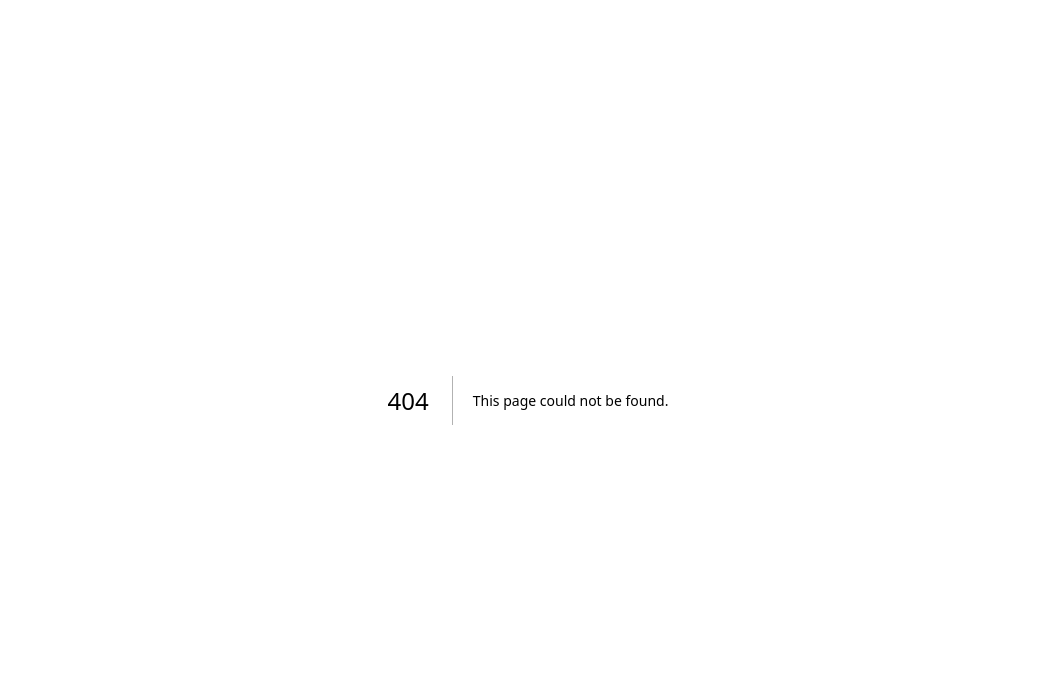
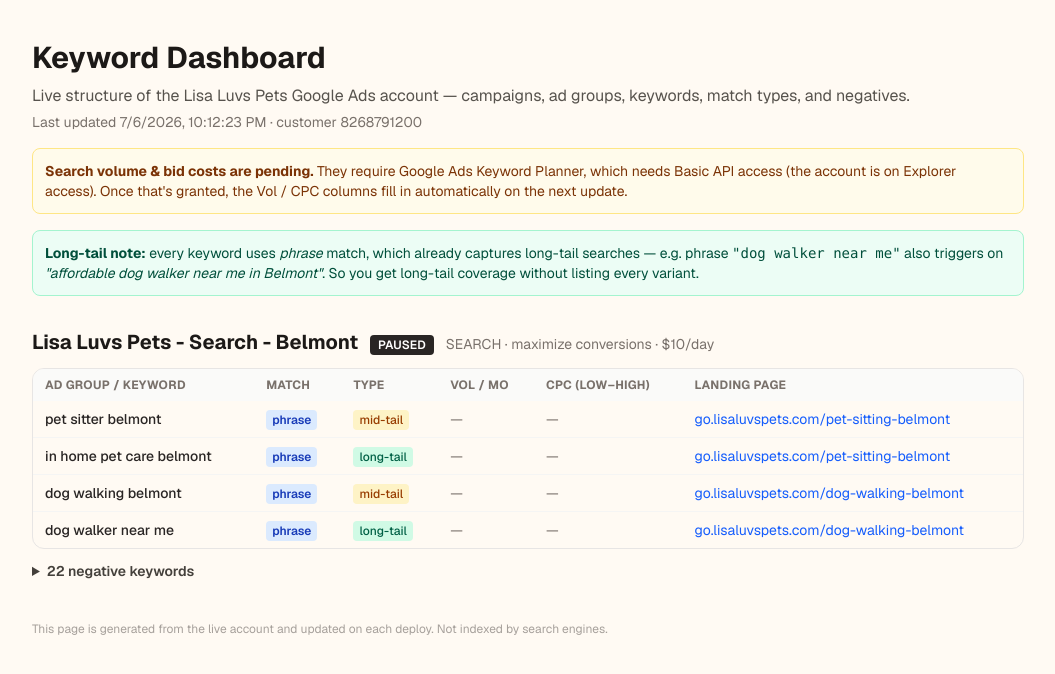
Before and after one commit to mrhits777/lisaluvspets-landing, a Next.js app: page /keywords in a window 1280 px wide. Before the commit this address had no page. Shown: the top 674 px of the page, without its empty margins (112-1167 px from the left). Built offline with nearby package versions, Linux system fonts and the light colour scheme.

Commit message:
Add /keywords dashboard (campaign structure, match types, negatives; vol/CPC pending Basic access)

```diff
--- /dev/null
+++ b/src/app/keywords/page.tsx
@@ -0,0 +1,119 @@
+import type { Metadata } from "next";
+import data from "@/data/campaigns.json";
+
+export const metadata: Metadata = {
+  title: "Keyword Dashboard · Lisa Luvs Pets",
+  robots: { index: false, follow: false },
+};
+
+function Match({ m }: { m: string }) {
+  const c =
+    m === "PHRASE" ? "bg-blue-100 text-blue-800"
+    : m === "EXACT" ? "bg-purple-100 text-purple-800"
+    : "bg-stone-200 text-stone-700";
+  return <span className={`rounded px-1.5 py-0.5 text-xs font-semibold ${c}`}>{m.toLowerCase()}</span>;
+}
+
+function Tail({ words }: { words: number }) {
+  const [label, c] =
+    words >= 4 ? ["long-tail", "bg-emerald-100 text-emerald-800"]
+    : words === 3 ? ["mid-tail", "bg-amber-100 text-amber-800"]
+    : ["short", "bg-stone-200 text-stone-600"];
+  return <span className={`rounded px-1.5 py-0.5 text-xs font-medium ${c}`}>{label}</span>;
+}
+
+const money = (v: number | null) => (v == null ? "—" : `$${v.toFixed(2)}`);
+
+export default function KeywordDashboard() {
+  return (
+    <main className="mx-auto max-w-5xl px-4 py-10">
+      <h1 className="text-3xl font-bold text-stone-900">Keyword Dashboard</h1>
+      <p className="mt-2 text-stone-600">
+        Live structure of the Lisa Luvs Pets Google Ads account — campaigns, ad groups, keywords,
+        match types, and negatives.
+      </p>
+      <p className="mt-1 text-sm text-stone-500">
+        Last updated {new Date(data.generated).toLocaleString()} · customer {data.customer_id}
+      </p>
+
+      {!data.keyword_planner_available && (
+        <div className="mt-4 rounded-lg border border-amber-200 bg-amber-50 p-3 text-sm text-amber-900">
+          <strong>Search volume &amp; bid costs are pending.</strong> They require Google Ads Keyword
+          Planner, which needs Basic API access (the account is on Explorer access). Once that&apos;s
+          granted, the Vol / CPC columns fill in automatically on the next update.
+        </div>
+      )}
+
+      <div className="mt-4 rounded-lg border border-emerald-200 bg-emerald-50 p-3 text-sm text-emerald-900">
+        <strong>Long-tail note:</strong> every keyword uses <em>phrase</em> match, which already
+        captures long-tail searches — e.g. phrase <code>&quot;dog walker near me&quot;</code> also
+        triggers on <em>&quot;affordable dog walker near me in Belmont&quot;</em>. So you get long-tail
+        coverage without listing every variant.
+      </div>
+
+      {data.campaigns.map((c) => (
+        <section key={c.id} className="mt-8">
+          <div className="flex flex-wrap items-baseline gap-x-3 gap-y-1">
+            <h2 className="text-xl font-bold text-stone-900">{c.name}</h2>
+            <span className="rounded bg-stone-800 px-2 py-0.5 text-xs font-semibold text-white">{c.status}</span>
+            <span className="text-sm text-stone-500">
+              {c.channel} · {c.bidding.replaceAll("_", " ").toLowerCase()} · ${c.daily_budget.toFixed(0)}/day
+            </span>
+          </div>
+
+          <div className="mt-3 overflow-x-auto rounded-xl border border-stone-200">
+            <table className="w-full text-left text-sm">
+              <thead className="bg-stone-50 text-xs uppercase tracking-wide text-stone-500">
+                <tr>
+                  <th className="px-3 py-2">Ad group / keyword</th>
+                  <th className="px-3 py-2">Match</th>
+                  <th className="px-3 py-2">Type</th>
+                  <th className="px-3 py-2">Vol / mo</th>
+                  <th className="px-3 py-2">CPC (low–high)</th>
+                  <th className="px-3 py-2">Landing page</th>
+                </tr>
+              </thead>
+              <tbody className="divide-y divide-stone-100">
+                {c.ad_groups.map((ag) =>
+                  ag.keywords.map((k) => (
+                    <tr key={ag.name + k.text}>
+                      <td className="px-3 py-2 font-medium text-stone-800">{k.text}</td>
+                      <td className="px-3 py-2"><Match m={k.match} /></td>
+                      <td className="px-3 py-2"><Tail words={k.words} /></td>
+                      <td className="px-3 py-2 text-stone-500">{k.volume ?? "—"}</td>
+                      <td className="px-3 py-2 text-stone-500">
+                        {k.cpc_low == null ? "—" : `${money(k.cpc_low)}–${money(k.cpc_high)}`}
+                      </td>
+                      <td className="px-3 py-2">
+                        <a href={ag.final_url} className="text-blue-600 hover:underline">
+                          {ag.final_url.replace("https://", "")}
+                        </a>
+                      </td>
+                    </tr>
+                  )),
+                )}
+              </tbody>
+            </table>
+          </div>
+
+          <details className="mt-3">
+            <summary className="cursor-pointer text-sm font-semibold text-stone-700">
+              {c.negatives.length} negative keywords
+            </summary>
+            <div className="mt-2 flex flex-wrap gap-1.5">
+              {c.negatives.map((n) => (
+                <span key={n.text} className="rounded bg-red-50 px-2 py-0.5 text-xs text-red-700 ring-1 ring-red-100">
+                  {n.text} <span className="opacity-60">{n.match.toLowerCase()}</span>
+                </span>
+              ))}
+            </div>
+          </details>
+        </section>
+      ))}
+
+      <p className="mt-10 text-xs text-stone-400">
+        This page is generated from the live account and updated on each deploy. Not indexed by search engines.
+      </p>
+    </main>
+  );
+}
--- /dev/null
+++ b/src/data/campaigns.json
@@ -0,0 +1,171 @@
+{
+  "generated": "2026-07-06T22:12:23+00:00",
+  "customer_id": "8268791200",
+  "keyword_planner_available": false,
+  "campaigns": [
+    {
+      "id": "24002301006",
+      "name": "Lisa Luvs Pets - Search - Belmont",
+      "status": "PAUSED",
+      "channel": "SEARCH",
+      "bidding": "MAXIMIZE_CONVERSIONS",
+      "daily_budget": 10.0,
+      "ad_groups": [
+        {
+          "name": "pet sitter belmont",
+          "status": "PAUSED",
+          "final_url": "https://go.lisaluvspets.com/pet-sitting-belmont",
+          "keywords": [
+            {
+              "text": "pet sitter belmont",
+              "match": "PHRASE",
+              "words": 3,
+              "status": "ENABLED",
+              "volume": null,
+              "cpc_low": null,
+              "cpc_high": null
+            }
+          ]
+        },
+        {
+          "name": "in home pet care belmont",
+          "status": "PAUSED",
+          "final_url": "https://go.lisaluvspets.com/pet-sitting-belmont",
+          "keywords": [
+            {
+              "text": "in home pet care belmont",
+              "match": "PHRASE",
+              "words": 5,
+              "status": "ENABLED",
+              "volume": null,
+              "cpc_low": null,
+              "cpc_high": null
+            }
+          ]
+        },
+        {
+          "name": "dog walking belmont",
+          "status": "PAUSED",
+          "final_url": "https://go.lisaluvspets.com/dog-walking-belmont",
+          "keywords": [
+            {
+              "text": "dog walking belmont",
+              "match": "PHRASE",
+              "words": 3,
+              "status": "ENABLED",
+              "volume": null,
+              "cpc_low": null,
+              "cpc_high": null
+            }
+          ]
+        },
+        {
+          "name": "dog walker near me",
+          "status": "PAUSED",
+          "final_url": "https://go.lisaluvspets.com/dog-walking-belmont",
+          "keywords": [
+            {
+              "text": "dog walker near me",
+              "match": "PHRASE",
+              "words": 4,
+              "status": "ENABLED",
+              "volume": null,
+              "cpc_low": null,
+              "cpc_high": null
+            }
+          ]
+        }
+      ],
+      "negatives": [
+        {
+          "text": "free",
+          "match": "BROAD"
+        },
+        {
+          "text": "job",
+          "match": "BROAD"
+        },
+        {
+          "text": "jobs",
+          "match": "BROAD"
+        },
+        {
+          "text": "school",
+          "match": "BROAD"
+        },
+        {
+          "text": "volunteer",
+          "match": "BROAD"
+        },
+        {
+          "text": "training",
+          "match": "BROAD"
+        },
+        {
+          "text": "hiring",
+          "match": "BROAD"
+        },
+        {
+          "text": "course",
+          "match": "BROAD"
+        },
+        {
+          "text": "shelter",
+          "match": "BROAD"
+        },
+        {
+          "text": "certification",
+          "match": "BROAD"
+        },
+        {
+          "text": "adoption",
+          "match": "BROAD"
+        },
+        {
+          "text": "career",
+          "match": "BROAD"
+        },
+        {
+          "text": "courses",
+          "match": "BROAD"
+        },
+        {
+          "text": "diy",
+          "match": "BROAD"
+        },
+        {
+          "text": "careers",
+          "match": "BROAD"
+        },
+        {
+          "text": "salary",
+          "match": "BROAD"
+        },
+        {
+          "text": "grooming",
+          "match": "BROAD"
+        },
+        {
+          "text": "rescue",
+          "match": "BROAD"
+        },
+        {
+          "text": "how to",
+          "match": "PHRASE"
+        },
+        {
+          "text": "become a",
+          "match": "PHRASE"
+        },
+        {
+          "text": "dog walking business",
+          "match": "PHRASE"
+        },
+        {
+          "text": "pet sitting jobs",
+          "match": "PHRASE"
+        }
+      ]
+    }
+  ]
+}
```
